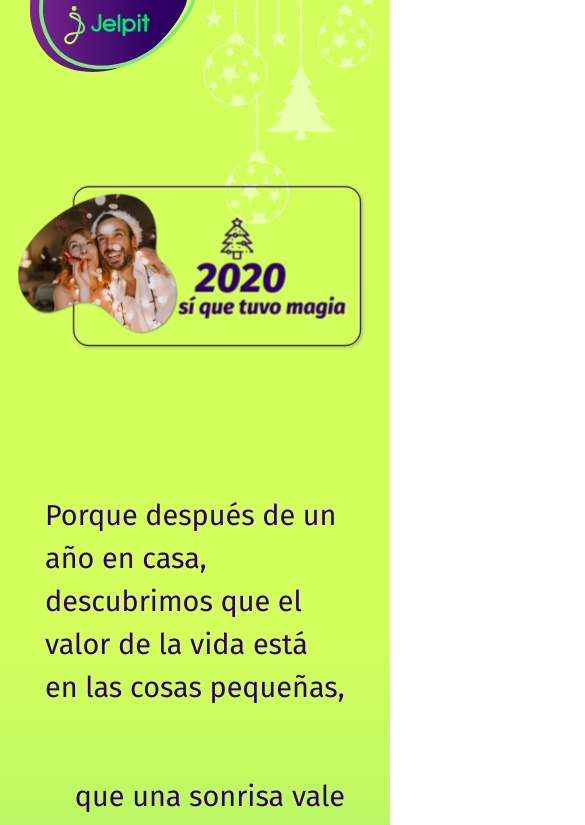
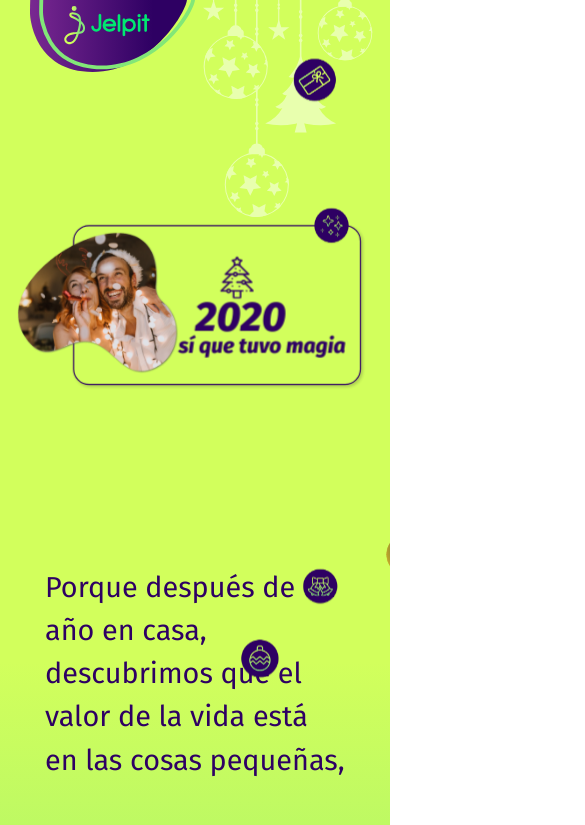
Before and after one commit to danielpipe2203/Jelpit-Christmas-Landing-2020, a plain HTML site: page index.html in a window 390 px wide. Shown: the top 825 px of the page, 585 px wide, since content can reach past the window. Drawn offline with nearby package versions, Linux system fonts and the light colour scheme; no server answers; a script that the page names is missing.

Commit message:
stage 3
- Mobile problems fixed
- disabled scrolling x, generating problems on 3D effects and visualization.

```diff
--- a/css/styles.scss
+++ b/css/styles.scss
@@ -10,7 +10,10 @@ $gradienteMorado:linear-gradient(180deg, rgba(117,41,140,1) 0%, rgba(46,0,99,1)
 html {
     scroll-behavior: smooth; //Scroll Smooth to section
 }
-
+html, body {
+    max-width: 100%;
+    overflow-x: hidden;
+}
 body{
     // background: url(../images/BG_1.png) no-repeat center top;
     // background-size: cover;
@@ -20,31 +23,15 @@ body{
     color:$colorTexto;
     font-size: 1.3rem;
     transform-style: preserve-3d;
-    overflow-x: hidden;
+    overflow: hidden;
 }
 // @media (max-width:768px){}
 .logo{
-    left: 0;
-    position: fixed;
-    top: 0;
-    width: 100%;
+    position: relative;
     z-index: 10;
-    .logoImg{
-        width: 25%;
-    }
-    @media (min-width:1600px){
+    @media (max-width:768px){
         .logoImg{
-            width: 15%;
-        }
-    }
-    @media (min-width:1300px){
-        .logoImg{
-            width: 20%;
-        }
-    }
-    @media (min-width:768px){
-        .logoImg{
-            width: 40%;
+            width: 30%;
         }
     }
     @media (max-width:576px){
@@ -56,13 +43,13 @@ body{
 .cardNavidad{
     .iconsScene{
         width: 100%;
-        position: absolute;
-        z-index: 1;
-        top: 0;
+        position: fixed;
+        z-index: 25;
+        top: 5%;
         left: 10%;
     }
     .cardContainer{
-        padding-top: 20%;
+        padding-top: 10%;
         .decoArboles{
             position: absolute;
             top: -10%;
@@ -81,6 +68,8 @@ body{
             transform: translateZ(0);
             transform-style: preserve-3d;
             backface-visibility: hidden;
+            position: relative;
+            z-index: 20;
             .imgBox{
                 margin-left: -20%;
                 margin-top: 2%;
@@ -118,7 +107,7 @@ body{
     }
     @media (max-width:1600px){
         .iconsScene{
-            left: -10%;
+            left: -3%;
         }
     }
     @media (max-width:768px){
@@ -141,15 +130,26 @@ body{
             }
         }
     }
+    @media (max-width:768px){
+        .iconsScene{
+            top: 8%;
+            right: 0;
+            left: -25%;
+            transform: scale(1.5) !important;
+            -webkit-transform: scale(1.5) !important;
+            -moz-transform: scale(1.5) !important;
+            transform-origin: center left !important;
+        }
+    }
     @media (max-width:576px){
         max-height: 380px;
         .iconsScene{
-            top:-3%;
+            top: 6%;
             right: 0;
-            left: -25%;
-            transform: scale(0.3) !important;
-            -webkit-transform: scale(0.3) !important;
-            -moz-transform: scale(0.3) !important;
+            left: -30%;
+            transform: scale(1.5) !important;
+            -webkit-transform: scale(1.5) !important;
+            -moz-transform: scale(1.5) !important;
             transform-origin: center left !important;
         }
         .cardContainer{
@@ -184,7 +184,7 @@ body{
         opacity: 0.6;
         margin-left: -10%;
         width: 100%;
-        position: absolute;
+        position: fixed;
         top: 33%;
     }
     .parteUno,.parteDos,.parteTres{
@@ -214,10 +214,25 @@ body{
             }
         }
     }
+    @media (max-width:768px){
+        .scene{
+            top: 43%;
+            transform: scale(2.8) !important;
+            -webkit-transform: scale(2.8) !important;
+            -moz-transform: scale(2.8) !important;
+            transform-origin: center left !important;
+        }
+    }
     @media (max-width:576px){
         .scene{
+            transform: scale(2.5) !important;
+            -webkit-transform: scale(2.5) !important;
+            -moz-transform: scale(2.5) !important;
+            transform-origin: center left !important;
             div{
-                max-height: 100vh;
+                img{
+                    max-height: 100vh;
+                }
             }
         }
         .parteUno,.parteDos,.parteTres{
--- a/index.html
+++ b/index.html
@@ -19,7 +19,7 @@
     </head>
     <body>
         <!--logo Jelpit-->
-        <section class="container logo">
+        <section class="container-fluid logo">
             <div class="row justify-content-center" style="margin: 0 auto;">
                 <div class="col-12">
                     <img src="images/Jelpit_Logo.svg" alt="Jelpi" class="img-fluid logoImg">
@@ -28,19 +28,19 @@
         </section>
         <!--Card Navidad Section-->
         <section class="container-fluid cardNavidad">
-            <!--Bolas fondo-->
+            <!--Iconos Card -->
             <div id="sceneIcons" class="iconsScene">
                 <div data-depth="0.65">
-                    <img src="images/regalos.png">
+                    <img src="images/regalos.png" class="img-fluid">
                 </div>
                 <div data-depth="0.30">
-                    <img src="images/estrellas.png">
+                    <img src="images/estrellas.png" class="img-fluid">
                 </div>
                 <div data-depth="0.40">
-                    <img src="images/campanas.png">
+                    <img src="images/campanas.png" class="img-fluid">
                 </div>
                 <div data-depth="0.80">
-                    <img src="images/bolaNavidad.png">
+                    <img src="images/bolaNavidad.png" class="img-fluid">
                 </div>
             </div>
             <div class="container">
@@ -76,31 +76,31 @@
             <!--Bolas fondo-->
             <div id="scene" class="scene">
                 <div data-depth="1.00">
-                    <img src="images/bola_1.png">
+                    <img src="images/bola_1.png" class="img-fluid">
                 </div>
                 <div data-depth="0.65">
-                    <img src="images/bola_2.png">
+                    <img src="images/bola_2.png" class="img-fluid">
                 </div>
                 <div data-depth="0.30">
-                    <img src="images/bola_3.png">
+                    <img src="images/bola_3.png" class="img-fluid">
                 </div>
                 <div data-depth="0.40">
-                    <img src="images/bola_4.png">
+                    <img src="images/bola_4.png" class="img-fluid">
                 </div>
                 <div data-depth="0.80">
-                    <img src="images/bola_5.png">
+                    <img src="images/bola_5.png" class="img-fluid">
                 </div>
                 <div data-depth="0.70">
-                    <img src="images/bola_6.png">
+                    <img src="images/bola_6.png" class="img-fluid">
                 </div>
                 <div data-depth="0.75">
-                    <img src="images/cinta_1.png">
+                    <img src="images/cinta_1.png" class="img-fluid">
                 </div>
                 <div data-depth="0.50">
-                    <img src="images/cinta_2.png">
+                    <img src="images/cinta_2.png" class="img-fluid">
                 </div>
                 <div data-depth="0.45">
-                    <img src="images/cinta_3.png">
+                    <img src="images/cinta_3.png" class="img-fluid">
                 </div>
             </div>
             <div class="container">
--- a/js/actions.js
+++ b/js/actions.js
@@ -26,7 +26,7 @@ var animation = bodymovin.loadAnimation({
 $(window).scroll(function () {
   animation.playSegments([0, 100], true);
 });
-//Parallax for decorations BG
+//Parallax for decorations BG https://github.com/wagerfield/parallax
 var scene = document.getElementById('scene');
 var sceneTwo = document.getElementById('sceneIcons');
 var parallaxInstance = new Parallax(scene);
```
Also changed, not shown: css/styles.css, 1 other file.
